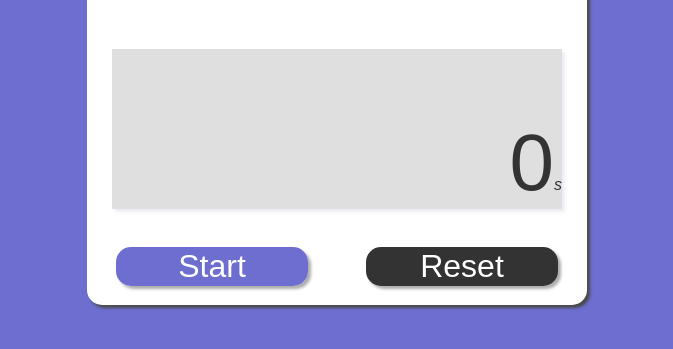
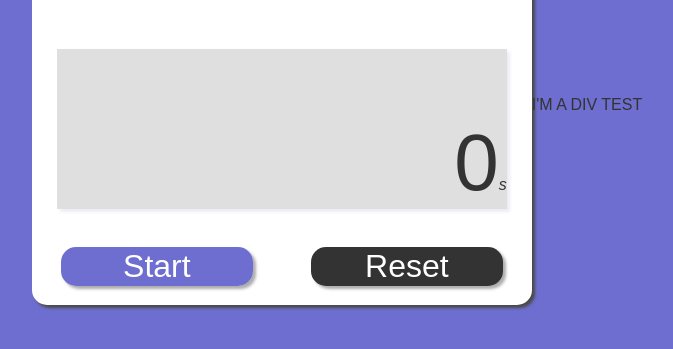
Before and after one commit to MaxGsprd/react_stopwatch, a plain HTML site: page index.html in a window 1280 px wide. Shown: the part 303-652 px from the top of the page, without its empty margins (303-976 px from the left). Drawn offline with nearby package versions, Linux system fonts and the light colour scheme.

Commit message:
add div toRemove

```diff
--- a/index.html
+++ b/index.html
@@ -9,6 +9,7 @@
 </head>
 <body>
     <div id="root"></div>
+    <div class="toRemove">I'M A DIV TEST</div>
     <!--REACT SCRIPTS----------------------------------------------------------------->
     <script crossorigin src="https://unpkg.com/react@16/umd/react.development.js" defer></script>
     <script crossorigin src="https://unpkg.com/react-dom@16/umd/react-dom.development.js" defer></script>
```
